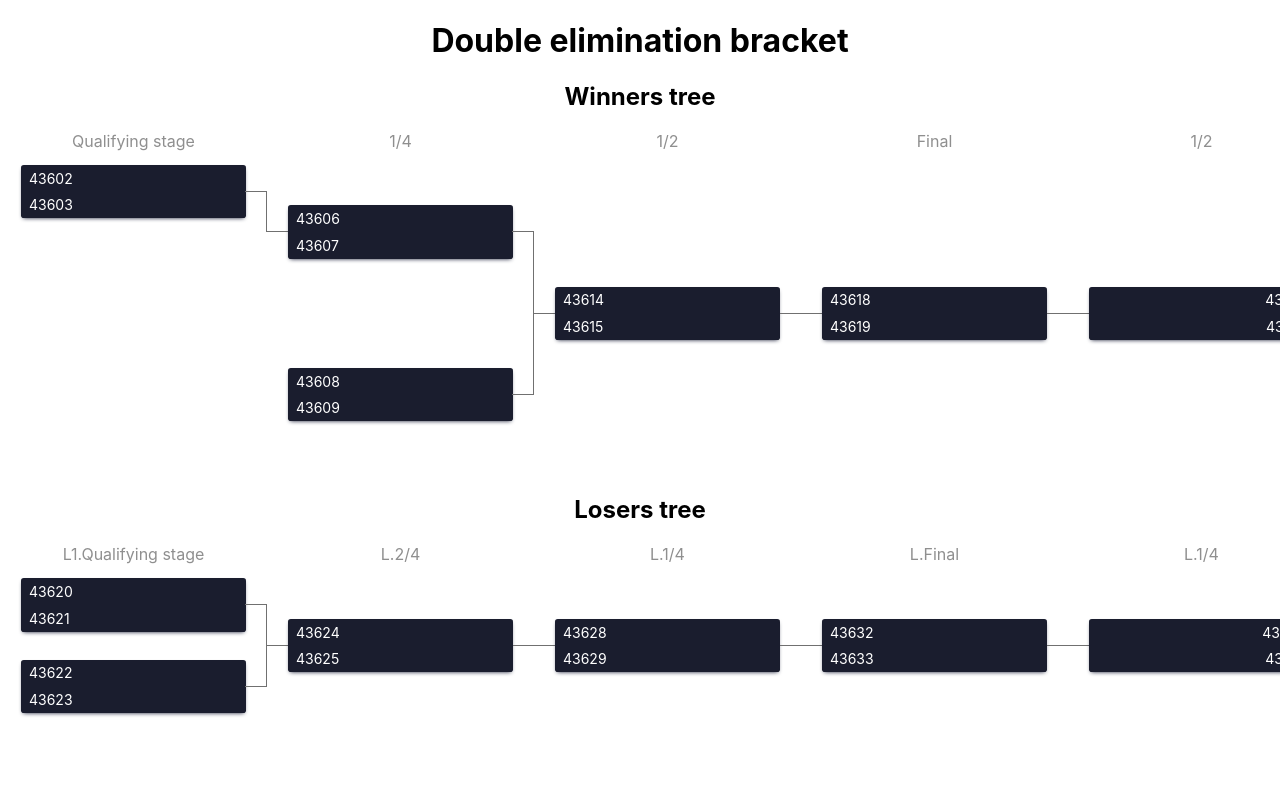
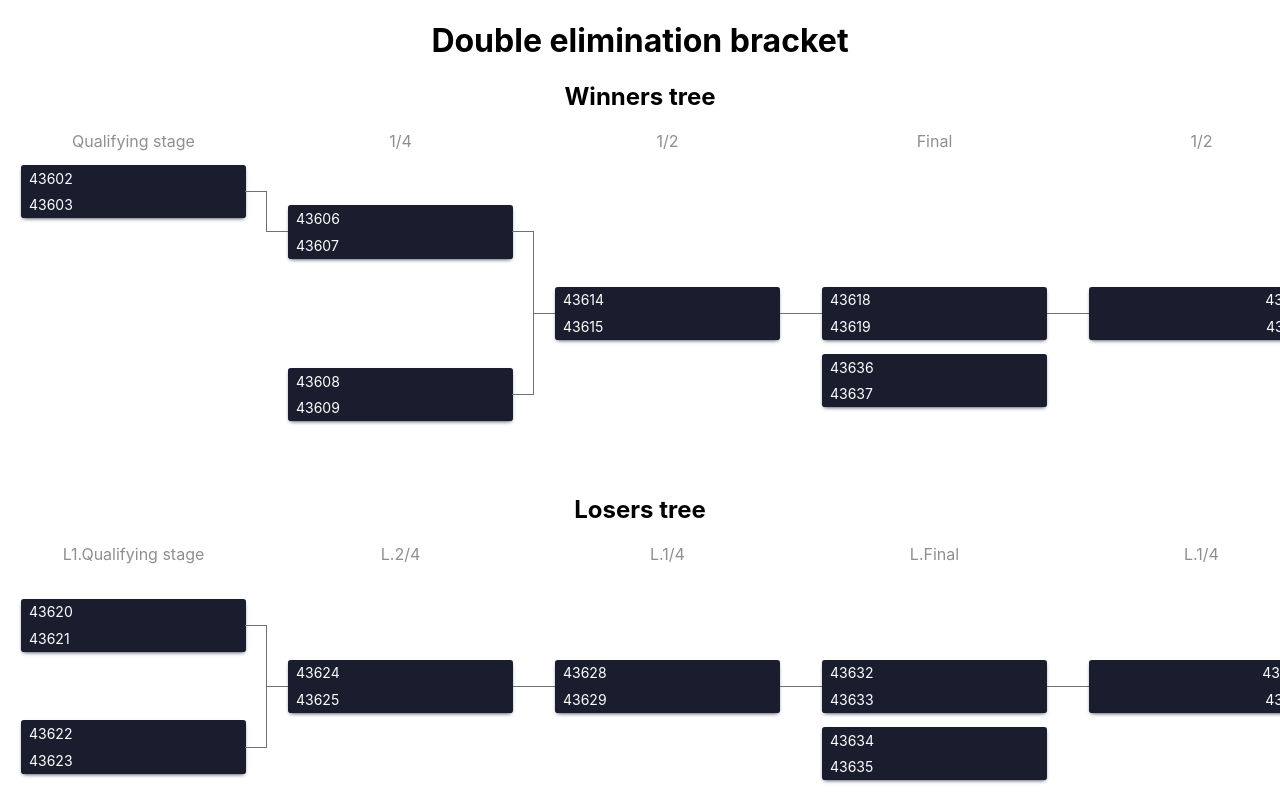
Before and after one commit to tournamentstat/react-brackets-dev, a React (Create React App) app: page / in a window 1280 px wide. Built offline with nearby package versions, Linux system fonts and the light colour scheme.

Commit message:
Render extra contest in the final round

```diff
--- a/src/components/Bracket.tsx
+++ b/src/components/Bracket.tsx
@@ -7,14 +7,33 @@ import {etapData} from "./etapDataFixture";
 
 const CustomSeed = (props: IRenderSeedProps) => {
   const contest = etapData.contests.find(x=>x.id === props.seed.id);
+  const lastRound = props.rounds[props.rounds.length-1];
+  const lastRoundSeeds = lastRound.seeds;
+  const getExtraContest = () => {
+    if(contest?.parentid !== null) return null;
+    const contestsEtapTour = etapData.etap_tours.find(x=> x.contests_list.includes(contest.id));
+    if(!contestsEtapTour) return null;
+    const extraContestId = contestsEtapTour.contests_list.length > 1 && lastRound.final && lastRound.id === contestsEtapTour.id ? contestsEtapTour.contests_list[1] : null;
+    return extraContestId ? etapData.contests.find(x=>x.id === extraContestId) : null;
+  }
+  const extraContest = getExtraContest();
+
+  const extraContestFC = <> {extraContest ? (<SeedItem style={{width: "100%"}}>
+          <div style={{width: "100%"}}>
+            <SeedTeam>{extraContest?.contest_members[0].id || "NO TEAM"}</SeedTeam>
+            <SeedTeam>{extraContest?.contest_members[1].id || "NO TEAM"}</SeedTeam>
+          </div>
+        </SeedItem>) : <button>Add contest</button>} </>;
   return (
       <Seed {...props}>
+           {props.seed.id === lastRoundSeeds[lastRoundSeeds.length-1].id && lastRound.final ? <div style={{visibility: "hidden", margin: '1em'}}>{extraContestFC}</div> : null}
         <SeedItem>
           <div>
             <SeedTeam>{contest?.contest_members[0].id || "NO TEAM"}</SeedTeam>
             <SeedTeam>{contest?.contest_members[1].id || "NO TEAM"}</SeedTeam>
           </div>
         </SeedItem>
+           {props.seed.id === lastRoundSeeds[lastRoundSeeds.length-1].id && lastRound.final ? <div style={{margin: '1em', width: '100%'}}>{extraContestFC}</div> : null}
       </Seed>
   );
  }
@@ -28,7 +47,7 @@ const Bracket = () => {
   return (
       <div style={{width: "100%", overflowX: "auto", textAlign: "center"}}>
         <h1>Double elimination bracket</h1>
-        <DoubleElimination data={etapData} renderSeedComponent={CustomSeed} roundTitleComponent={RoundTitleComponent} twoSided/>
+        <DoubleElimination data={etapData} renderSeedComponent={CustomSeed} roundTitleComponent={RoundTitleComponent} twoSided />
       </div>
   );
 }
--- a/src/components/etapDataFixture.ts
+++ b/src/components/etapDataFixture.ts
@@ -481,6 +481,64 @@ export const etapData = {
       "parentid": null,
       "competitors_count": 1,
       "etap": 8751
+    },
+    {
+      "id": 18328,
+      "contest_members": [
+        {
+          "id": 43634,
+          "season_tournament_team": null,
+          "season_tournament_person": null,
+          "contest_place": null,
+          "parent_contest": null,
+          "parent_contest_place": null,
+          "bonuses": null,
+          "contest": 18328
+        },
+        {
+          "id": 43635,
+          "season_tournament_team": null,
+          "season_tournament_person": null,
+          "contest_place": null,
+          "parent_contest": null,
+          "parent_contest_place": null,
+          "bonuses": null,
+          "contest": 18328
+        }
+      ],
+      "name": null,
+      "parentid": null,
+      "competitors_count": 1,
+      "etap": 8751
+    },
+    {
+      "id": 18329,
+      "contest_members": [
+        {
+          "id": 43636,
+          "season_tournament_team": null,
+          "season_tournament_person": null,
+          "contest_place": null,
+          "parent_contest": null,
+          "parent_contest_place": null,
+          "bonuses": null,
+          "contest": 18329
+        },
+        {
+          "id": 43637,
+          "season_tournament_team": null,
+          "season_tournament_person": null,
+          "contest_place": null,
+          "parent_contest": null,
+          "parent_contest_place": null,
+          "bonuses": null,
+          "contest": 18329
+        }
+      ],
+      "name": null,
+      "parentid": null,
+      "competitors_count": 1,
+      "etap": 8751
     }
   ],
   "etap_tours": [
@@ -516,7 +574,7 @@ export const etapData = {
     {
       "id": 1141518,
       "contests_list": [
-        18320
+        18320, 18329
       ],
       "name": "Final",
       "etap": 8751
@@ -551,7 +609,7 @@ export const etapData = {
     {
       "id": 1141522,
       "contests_list": [
-        18327
+        18327, 18328
       ],
       "name": "L.Final",
       "etap": 8751
--- a/src/react-brackets/brackets/StageTypeBracket/DoubleElimination.tsx
+++ b/src/react-brackets/brackets/StageTypeBracket/DoubleElimination.tsx
@@ -5,7 +5,8 @@ import {EtapDataInterface} from "../../types/EtapData";
 export function DoubleElimination(props: Omit<TreeProps, 'schema'> & {data: EtapDataInterface}) {
     const firstFinalContestId = props.data.contests.find(x => x.parentid === null)?.id ?? 0;
     const firstFinalTourIndex = props.data.etap_tours.findIndex(x => x.contests_list.includes(firstFinalContestId));
-    const secondFinalContestId = props.data.contests.find(x => x.parentid === null && x.id !== firstFinalContestId)?.id ?? 0;
+    const secondFinalContestId = props.data.contests.find(x =>
+        x.parentid === null && x.id !== firstFinalContestId && !props.data.etap_tours[firstFinalTourIndex].contests_list.includes(x.id))?.id ?? 0;
     const secondFinalTourIndex = props.data.etap_tours.findIndex(x => x.contests_list.includes(secondFinalContestId));
     const winnerTreeProps = {
         ...props,
--- a/src/react-brackets/brackets/Tree/Tree.tsx
+++ b/src/react-brackets/brackets/Tree/Tree.tsx
@@ -27,7 +27,8 @@ export const Tree = ({
     idx: number,
     isMiddleOfTwoSided: any,
     singleLined: boolean,
-    virtual: boolean
+    virtual: boolean,
+    rounds: any
   ) => (
     <Fragment key={seed.id}>
       {renderSeedComponent({
@@ -37,7 +38,8 @@ export const Tree = ({
         seedIndex: idx,
         isMiddleOfTwoSided,
         singleLined: singleLined,
-        virtual: virtual
+        virtual: virtual,
+        rounds: rounds
       })}
     </Fragment>
   );
@@ -65,7 +67,8 @@ export const Tree = ({
     const final_seed = final_round.seeds[0];
     const tree = [{
         id: final_round.id,
-        seeds: [real_seed(final_seed.id, (final_round.singleLined ?? false) || twoSided)]
+        seeds: [real_seed(final_seed.id, (final_round.singleLined ?? false) || twoSided)],
+        final: true
     }];
     for (let i = 1; i<depth; i++) {
         const roundSeeds = [];
@@ -94,7 +97,8 @@ export const Tree = ({
             }
             tree.push({
                 id: rounds[depth-i-1].id,
-                seeds: roundSeeds
+                seeds: roundSeeds,
+                final: false
             })
         }
     return tree.reverse();
@@ -106,7 +110,7 @@ export const Tree = ({
       {roundTitleComponent(round.id, roundIdx)}
       <SeedsList>
         {round.seeds.map((seed, idx) => {
-          return getFragment(seed, roundIdx, idx, false, seed.singleLined, seed.virtual);
+          return getFragment(seed, roundIdx, idx, false, seed.singleLined, seed.virtual, rounds);
         })}
       </SeedsList>
     </Round>
@@ -138,10 +142,10 @@ export const Tree = ({
           {renderFirstHalfOfRoundsSeeds
             ? round.seeds
                 .slice(0, round.seeds.length / 2)
-                .map((seed, idx: number) => getFragment(seed, roundIdx, idx, false, seed.singleLined, seed.virtual))
+                .map((seed, idx: number) => getFragment(seed, roundIdx, idx, false, seed.singleLined, seed.virtual, rounds))
             : round.seeds
                 .slice(round.seeds.length / 2, round.seeds.length)
-                .map((seed, idx: number) => getFragment(seed, roundIdx, idx, roundIdx < roundsEndIndex - 2, seed.singleLined, seed.virtual))}
+                .map((seed, idx: number) => getFragment(seed, roundIdx, idx, roundIdx < roundsEndIndex - 2, seed.singleLined, seed.virtual, rounds))}
         </SeedsList>
       </Round>
     ));
--- a/src/react-brackets/types/Seed.ts
+++ b/src/react-brackets/types/Seed.ts
@@ -10,10 +10,11 @@ export type TreeSeedProps = {
 
 export interface IRenderSeedProps {
   seed: {id: number; virtual: boolean};
-  breakpoint: number;
+  breakpoint: number | undefined;
   roundIndex: number;
   isMiddleOfTwoSided: boolean;
   seedIndex: number;
   virtual?: boolean;
   singleLined?: boolean;
+  rounds: any;
 }
```
Also changed, not shown: src/react-brackets/types/SingleElimination.ts (+11 -2 lines).
